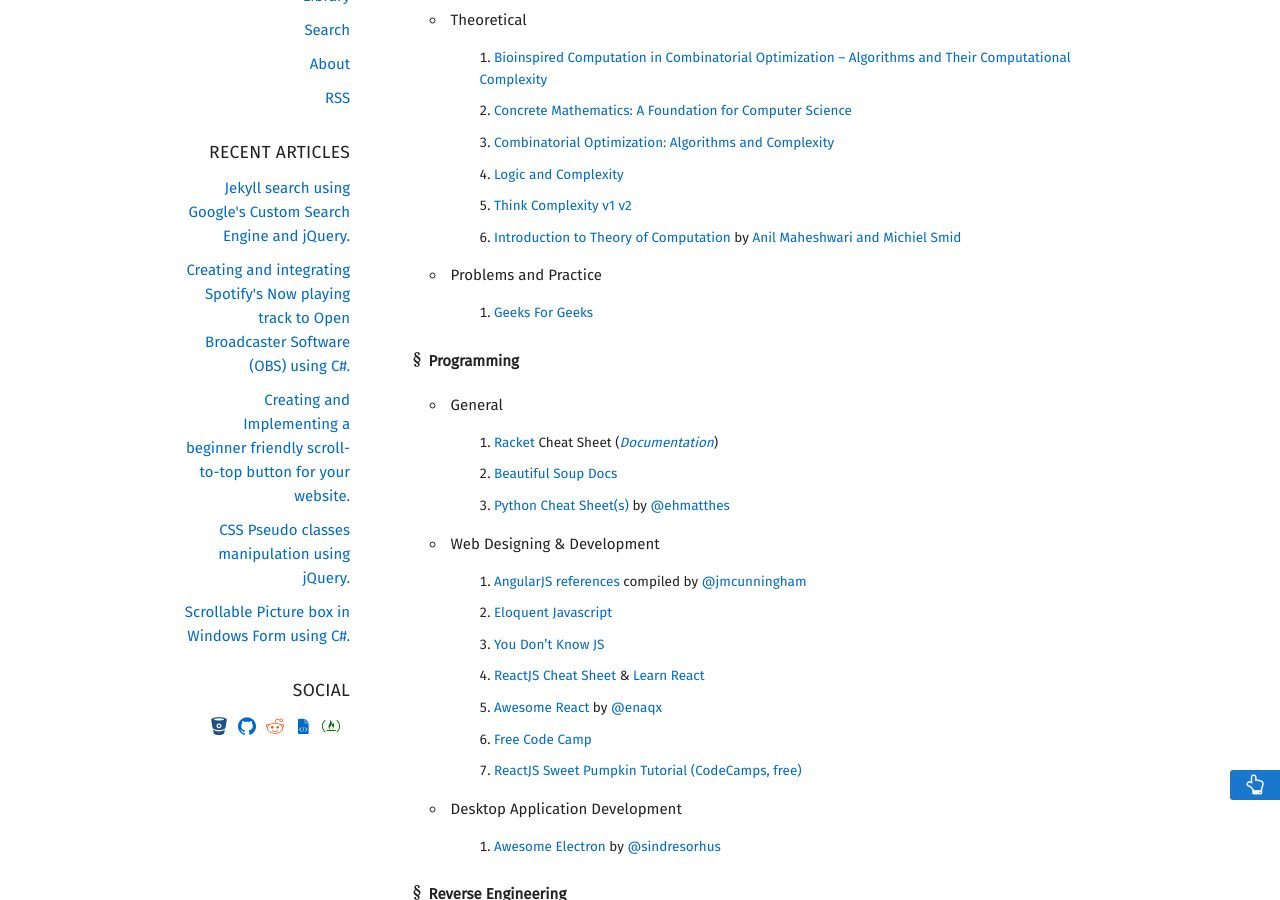
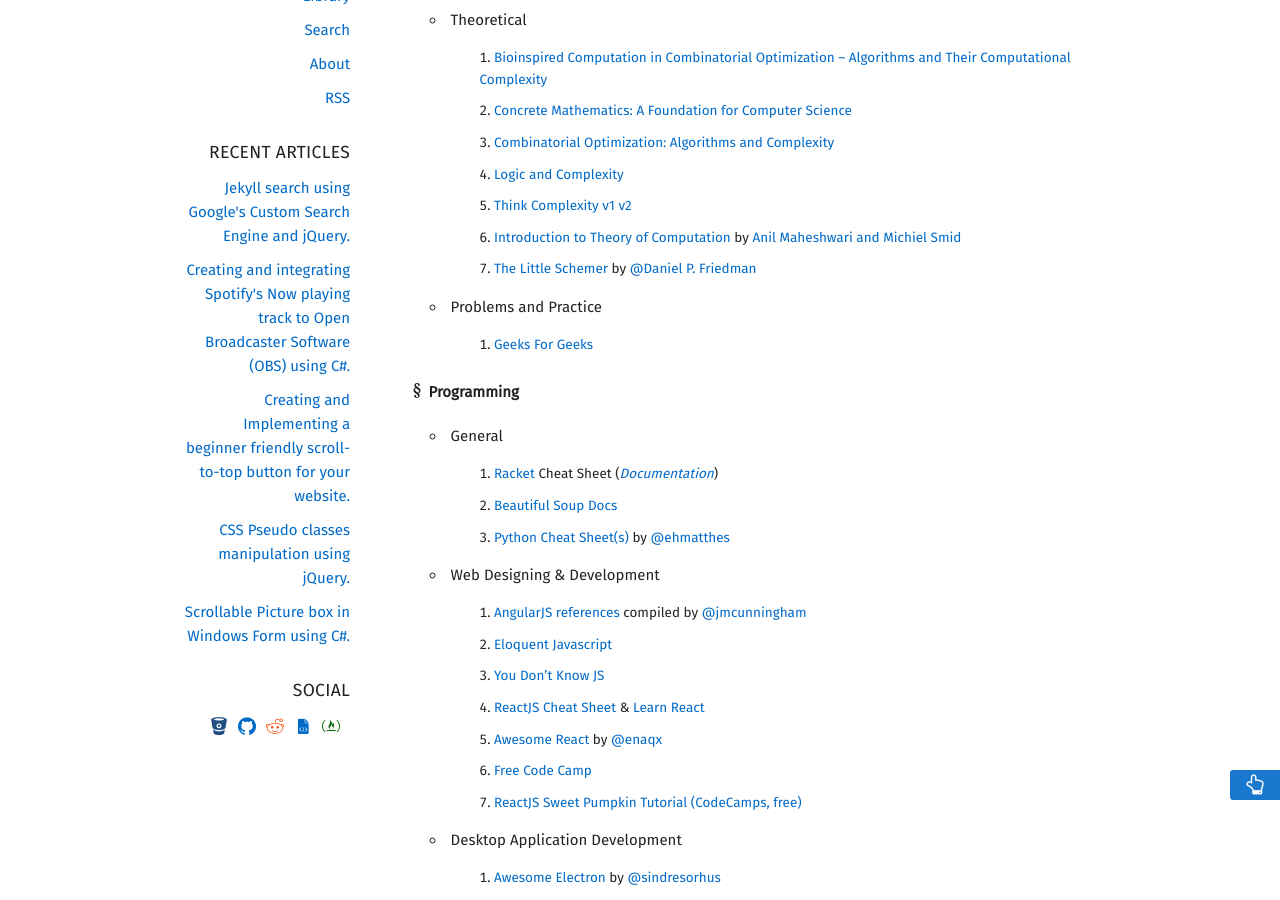
Before and after one commit to intern0t/personal-blog, a Jekyll site: the page built from library.md, in a window 1280 px wide and 900 px high, scrolled down 484 px. Built offline with Jekyll 4.4.1, drawn with Linux system fonts in a browser that asks for light colours; nearby versions of some CDN libraries; some web fonts are replaced.

Commit message:
New Computer Science entry, The Little Schemer. <3

```diff
--- a/library.md
+++ b/library.md
@@ -18,6 +18,7 @@ permalink: /library/
   4. [Logic and Complexity](http://www.springer.com/us/book/9781852335656)
   5. [Think Complexity](http://www.greenteapress.com/compmod/) [v1](http://www.greenteapress.com/compmod/thinkcomplexity.pdf) [v2](http://greenteapress.com/complexity2/thinkcomplexity2.pdf)
   6. [Introduction to Theory of Computation](http://cglab.ca/~michiel/TheoryOfComputation/TheoryOfComputation.pdf) by [Anil Maheshwari and Michiel Smid](http://cglab.ca/~michiel/TheoryOfComputation/)
+  7. [The Little Schemer](https://mitpress.mit.edu/books/little-schemer) by [@Daniel P. Friedman](https://mitpress.mit.edu/authors/daniel-p-friedman)
 + Problems and Practice
   1. [Geeks For Geeks](http://www.geeksforgeeks.org)
 
```
